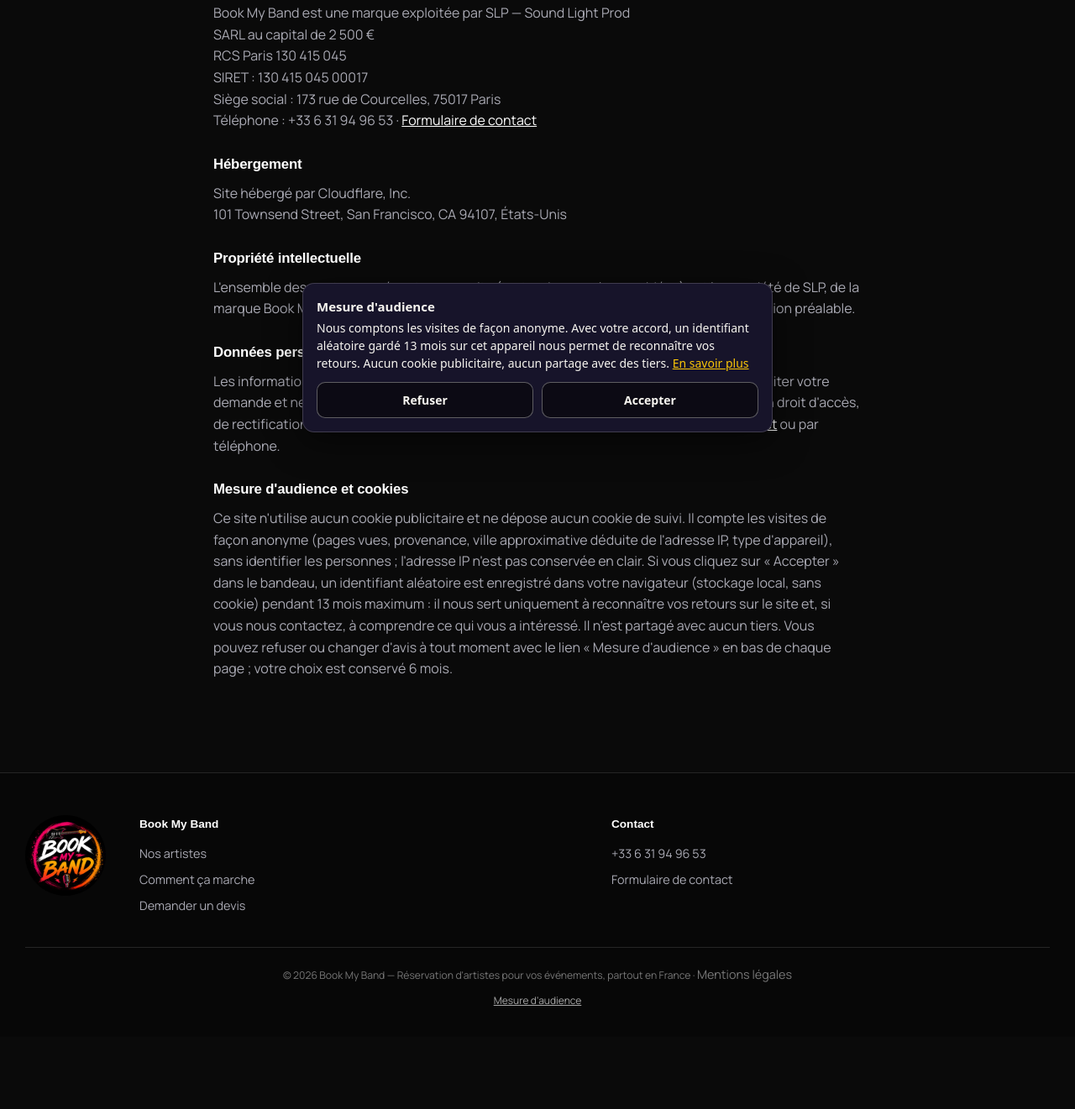
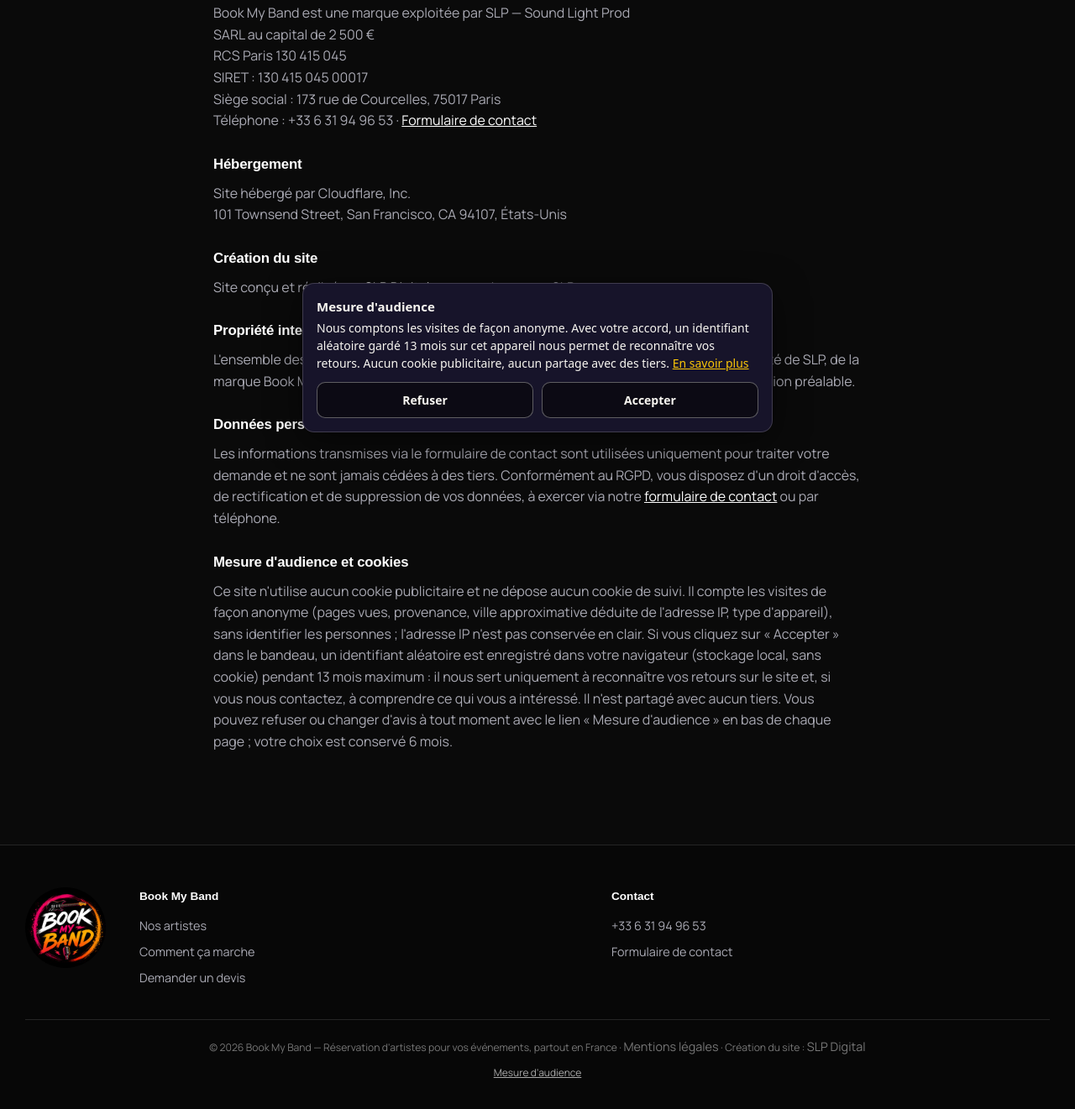
Before and after one commit to Soundlightprod/bookmyband, a plain HTML site: page mentions-legales.html in a window 1280 px wide. Shown: the part 273-1594 px from the top of the page at 84% size. Before the commit the page ends 1508 px from the top, so only its background shows below. Drawn offline with Linux system fonts and the light colour scheme; no server answers; a web font is replaced by a local one.

Commit message:
Création du site : SLP Digital (pied de page + mentions légales) (#21)
Co-authored-by: Claude <noreply@anthropic.com>

```diff
--- a/mentions-legales.html
+++ b/mentions-legales.html
@@ -126,6 +126,7 @@
   <div class="legal-t">
   <h2>Éditeur du site</h2><p>Book My Band est une marque exploitée par SLP — Sound Light Prod<br>SARL au capital de 2 500 €<br>RCS Paris 130 415 045<br>SIRET : 130 415 045 00017<br>Siège social : 173 rue de Courcelles, 75017 Paris<br>Téléphone : +33 6 31 94 96 53 · <a href="contact">Formulaire de contact</a></p>
   <h2>Hébergement</h2><p>Site hébergé par Cloudflare, Inc.<br>101 Townsend Street, San Francisco, CA 94107, États-Unis</p>
+  <h2>Création du site</h2><p>Site conçu et réalisé par <a href="https://slpdigital.fr" target="_blank" rel="noopener">SLP Digital</a>, marque du groupe SLP.</p>
   <h2>Propriété intellectuelle</h2><p>L'ensemble des contenus présents sur ce site (textes, images, logos, vidéos) est la propriété de SLP, de la marque Book My Band ou des artistes représentés, et ne peut être reproduit sans autorisation préalable.</p>
   <h2>Données personnelles</h2><p>Les informations transmises via le formulaire de contact sont utilisées uniquement pour traiter votre demande et ne sont jamais cédées à des tiers. Conformément au RGPD, vous disposez d'un droit d'accès, de rectification et de suppression de vos données, à exercer via notre <a href="contact">formulaire de contact</a> ou par téléphone.</p>
   <h2>Mesure d'audience et cookies</h2><p>Ce site n'utilise aucun cookie publicitaire et ne dépose aucun cookie de suivi. Il compte les visites de façon anonyme (pages vues, provenance, ville approximative déduite de l'adresse IP, type d'appareil), sans identifier les personnes ; l'adresse IP n'est pas conservée en clair. Si vous cliquez sur « Accepter » dans le bandeau, un identifiant aléatoire est enregistré dans votre navigateur (stockage local, sans cookie) pendant 13 mois maximum : il nous sert uniquement à reconnaître vos retours sur le site et, si vous nous contactez, à comprendre ce qui vous a intéressé. Il n'est partagé avec aucun tiers. Vous pouvez refuser ou changer d'avis à tout moment avec le lien « Mesure d'audience » en bas de chaque page ; votre choix est conservé 6 mois.</p>
@@ -137,7 +138,7 @@
     <div><h4>Book My Band</h4><a href="artistes">Nos artistes</a><a href="./#comment">Comment ça marche</a><a href="contact">Demander un devis</a></div>
     <div><h4>Contact</h4><a href="tel:+33631949653">+33 6 31 94 96 53</a><a href="contact">Formulaire de contact</a></div>
   </div>
-  <p class="bmb-legal">© 2026 Book My Band — Réservation d'artistes pour vos événements, partout en France · <a href="mentions-legales">Mentions légales</a></p>
+  <p class="bmb-legal">© 2026 Book My Band — Réservation d'artistes pour vos événements, partout en France · <a href="mentions-legales">Mentions légales</a> · Création du site : <a href="https://slpdigital.fr" target="_blank" rel="noopener">SLP Digital</a></p>
 </footer>
 
 <script>
```
Also changed, not shown: alchimie.html (+1 -1 lines), artistes.html (+1 -1 lines), bim-bam-boom.html (+1 -1 lines), cache-candy.html (+1 -1 lines), contact.html (+1 -1 lines), dj-animation.html (+1 -1 lines), index.html (+1 -1 lines), noon-coverband.html (+1 -1 lines), panache.html (+1 -1 lines), the-fine-allies.html (+1 -1 lines), tribute-abba.html (+1 -1 lines), tribute-balavoine.html (+1 -1 lines), tribute-barry-white.html (+1 -1 lines), tribute-bee-gees.html (+1 -1 lines), 5 more files.
